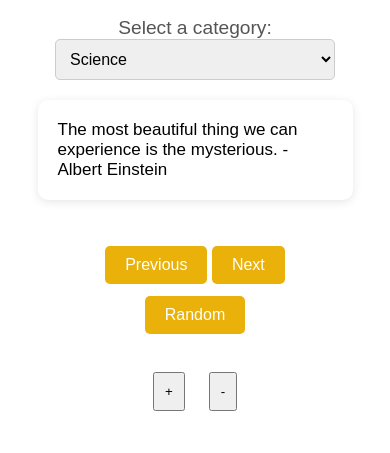
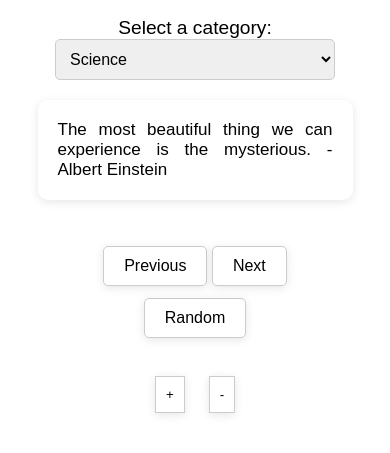
Before and after one commit to binayak-dangi/quotes-generator, a plain HTML site: page index.html in a window 390 px wide. Shown: the part 71-524 px from the top of the page. Drawn offline with Linux system fonts and the light colour scheme.

Commit message:
change button color and make quotedisplay box responsive

```diff
--- a/script.js
+++ b/script.js
@@ -92,11 +92,13 @@ let theme = "light";
             if (fontSize < 28){
                 fontSize= fontSize + 1;
                 document.getElementById("quoteDisplay").style.fontSize = `${fontSize}px`;
+                document.getElementById("quoteDisplay").style.height='auto';
             }
         }
         const fontDecrease = () => {
             if (fontSize > 11){
                 fontSize= fontSize - 1;
                 document.getElementById("quoteDisplay").style.fontSize = `${fontSize}px`;
+                document.getElementById("quoteDisplay").style.height='auto';
             }
         }
--- a/style.css
+++ b/style.css
@@ -32,8 +32,9 @@ img {
    margin: 20px 0;
 }
 .container .category label{
+    margin: 6px;
     font-size: 1.2rem;
-    color: #555;
+    color: black;
 }
 .container .category select{
     width: 20%;
@@ -48,22 +49,16 @@ img {
 }
 .container #quoteDisplay{
    width: 60%;
-   height: auto;
+   height: 120px;
    margin: 20px auto;
    padding: 20px;
    background-color: #fff;
    border-radius: 10px;
    box-shadow: 0 2px 10px rgba(0, 0, 0, 0.1);
    font-size: 17px;
+   text-align: justify;
 }
-.container .font{
-    display: flex;
-    justify-content: center;
-}
-.container .font button{
-    margin: 0px 12px;
-    padding: 10px;
-}
+
 .container #quoteGenerate {
     width: 60%;
     text-align: center;
@@ -75,13 +70,25 @@ img {
     margin: 6px auto;
     padding: 10px 20px;
     font-size: 1rem;
-    color: #ffffff;
-    background-color: #e9b109;
-    border: none;
+    color: black;
+    background-color: white;
+    border: 1px solid #ccc;
     border-radius: 5px;
     cursor: pointer;
+    box-shadow: 0 2px 10px rgba(0, 0, 0, 0.1);
 }
-
+.container .font{
+    display: flex;
+    justify-content: center;
+}
+.container .font button{
+    color: black;
+    background-color: white;
+    border: 1px solid #ccc;
+    margin: 0px 12px;
+    padding: 10px;
+    box-shadow: 0 2px 10px rgba(0, 0, 0, 0.1);
+}
 
 /* responsive */
 @media (max-width: 768px) {
@@ -93,6 +100,7 @@ img {
     }
     .container #quoteDisplay{
         width: 90%;
+        height: auto;
     }
     .container #quoteGenerate{
         width: 90%;
```
